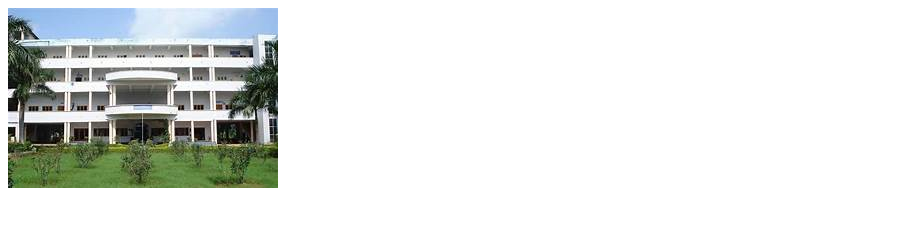
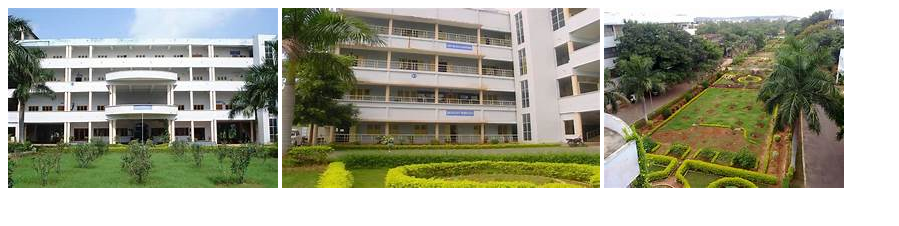
Before and after one commit to Mahith1801/exam, a plain HTML site: page index.html in a window 1280 px wide. Shown: the whole page, without its empty margins (0-899 px from the left). Drawn offline with Linux system fonts and the light colour scheme.

Commit message:
Update index.html

```diff
--- a/index.html
+++ b/index.html
@@ -3,8 +3,8 @@
 
     </head>
     <body>
-    <img src="aa.jpg"
-    <img src="bb.jpg"
-    <img src="cc.jpg"
+    <img src="aa.jpg">
+    <img src="bb.jpg">
+    <img src="cc.jpg">
 </body>
 </html>
```
